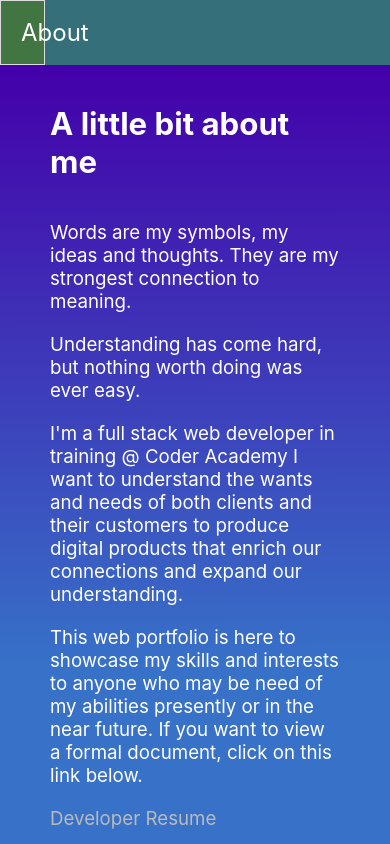
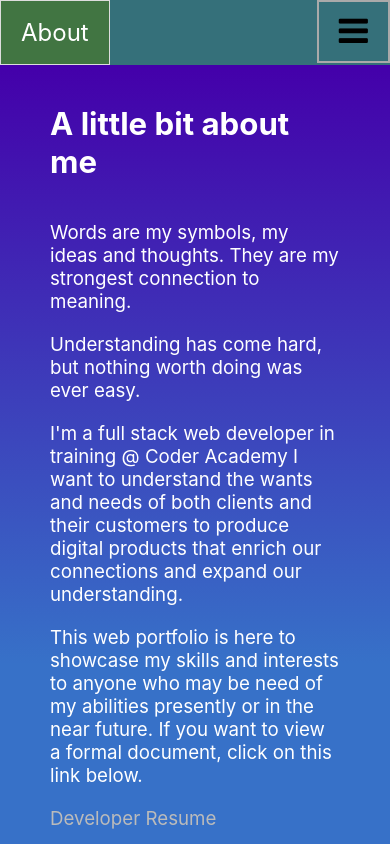
Before and after one commit to andrewdownsau/Business_Web-Dev-Portfolio, a React (Create React App) app: page /about in a window 390 px wide. Shown: the top 844 px of the page. Built offline with nearby package versions, Linux system fonts and the light colour scheme.

Commit message:
Refactor: dropdown menu works with refactor, css responsive code now separated by component

```diff
--- a/src/components/menu/external_link/external_link.css
+++ b/src/components/menu/external_link/external_link.css
@@ -1,8 +1,8 @@
 #external_links a {
   display: inline-block;
   height: 65px;
+  width: 65px;
   padding-top: 12px;
-  width: 60px;
   box-sizing: border-box;
   border: 1px solid #DDD;
 }
@@ -22,4 +22,9 @@
   #external_links a {
     display: none;
   }
+
+  /* Responsive template */
+  .responsive #external_links a {
+    display: inline-block !important;
+  }
 }
--- a/src/components/menu/menu.css
+++ b/src/components/menu/menu.css
@@ -3,12 +3,6 @@ header {
   overflow: hidden;
   font-size: 24px;
   background-color: #35707a;
-}
-
-#page_links {
-  /* width: calc(100% - 180px); */
-  display: flex;
-  justify-content: stretch;
 }
 
 .icon {
@@ -24,6 +18,7 @@ header {
 
 .icon:hover {
   cursor: pointer;
+  background-color: #5ba35e;
 }
 
 
@@ -35,17 +30,19 @@ header {
 
   #top_nav {
     display: flex;
-    /* justify-content: space-evenly; */
   }
+
+  #page_links {
+    display: flex;
+    justify-content: stretch;
+  }
+
 }
 
 /* Mobile/Tablet conditional styles */
 @media only screen and (max-width: 800px) {
-
-
-  #top_nav {
+  #top_nav , #page_links{
     display: block;
-    text-align: left;
   }
 
   .icon {
@@ -53,10 +50,10 @@ header {
   }
 
   /* Responsive template */
-  .responsive a {
-    display: block !important;
-    width: 100% !important;
+  .responsive #page_links {
+    width:100% !important;
   }
+  /*
 
   .responsive #contact_link{
     width: calc(100% - 130px) !important;
@@ -70,6 +67,6 @@ header {
     text-align: center;
     padding-left: 0px;
     vertical-align: text-bottom;
-  }
+  } */
 
 }
--- a/src/components/menu/menu.js
+++ b/src/components/menu/menu.js
@@ -8,32 +8,19 @@ import external_links from './external_links.json';
 
 
 export default function render(props) {
-  const external_links_width = String(external_links.length * 60)
+  const external_links_width = String(external_links.length * 65)
   return (
     <header>
       <nav id="top_nav">
         <section id="page_links" style={{width: 'calc(100% - ' + external_links_width + 'px)'}}>
           {render_page_links(props.page)}
+          <button type="button" className="icon" onClick={menu_dropdown_up}>
+            <i className="fa fa-bars"></i>
+          </button>
         </section>
         <section id="external_links">
           {render_external_links()}
         </section>
-        {/* <Link className={set_active(props.page, "home")} onClick={menu_un_collapse} to="/">Home</Link>
-        <Link className={set_active(props.page, "about")} onClick={menu_un_collapse} to="/about">About</Link>
-        <Link className={set_active(props.page, "skills")} onClick={menu_un_collapse} to="/skills">Skills</Link>
-        <Link className={set_active(props.page, "projects")} onClick={menu_un_collapse} to="/projects">Projects</Link>
-        <Link className={set_active(props.page, "blog")} onClick={menu_un_collapse} to="/blog">Blog</Link>
-        <Link className={set_active(props.page, "contact")} onClick={menu_un_collapse} id="contact_link" to="/contact">Contact</Link>
-
-        <a id="github_link" href="https://github.com/andrewdownsau" target="_blank" rel="noopener noreferrer">
-          <img alt="GitHub Link" src={ process.env.PUBLIC_URL + '/images/contact_links/github.svg'}/>
-        </a>
-        <a id="linkedin_link" href="https://www.linkedin.com/in/andrew-downs-5899727b/" target="_blank" rel="noopener noreferrer">
-          <img alt="LinkedIn Link" src={ process.env.PUBLIC_URL + '/images/contact_links/linkedin.svg'}/>
-        </a>
-        <button type="button" className="icon" onClick={menu_dropdown_up}>
-          <i className="fa fa-bars"></i>
-        </button> */}
       </nav>
     </header>
   );
@@ -61,11 +48,11 @@ function render_external_links() {
   );
 }
 
-// function menu_dropdown_up() {
-//   var navigation_menu = document.getElementById("top_nav");
-//   if (navigation_menu.className === "") {
-//     navigation_menu.className += "responsive";
-//   } else {
-//     navigation_menu.className = "";
-//   }
-// }
+function menu_dropdown_up() {
+  var navigation_menu = document.getElementById("top_nav");
+  if (navigation_menu.className === "") {
+    navigation_menu.className += "responsive";
+  } else {
+    navigation_menu.className = "";
+  }
+}
--- a/src/components/menu/page_link/page_link.css
+++ b/src/components/menu/page_link/page_link.css
@@ -26,6 +26,20 @@
     text-align: left;
     padding-left: 20px;
     padding-right: 20px;
-    width: auto;
+    width: auto !important;
+    float: left;
   }
+
+  /* Responsive template */
+  .responsive a.page_link {
+    display: block;
+    width:100% !important;
+  }
+
+  .responsive #contact_link{
+    width: calc(100% - 130px) !important; /* Must change based on number of external links */
+    display: inline-block !important;
+    vertical-align: text-bottom;
+  }
+
 }
--- a/src/components/menu/page_link/page_link.js
+++ b/src/components/menu/page_link/page_link.js
@@ -5,10 +5,12 @@ import {NavLink} from "react-router-dom";
 export default function render(props){
   const page_link_width = String(100/props.number)+'%';
   const nav_key = "nav_link " + props.page;
+  const page_link_id = props.page.toLowerCase() + "_link"
   const page_link_path = '/' + props.page.toLowerCase();
   const page_link_link = (
     <NavLink
       key={nav_key}
+      id={page_link_id}
       className="page_link"
       style={{ width: page_link_width }}
       onClick={menu_un_collapse}
```
